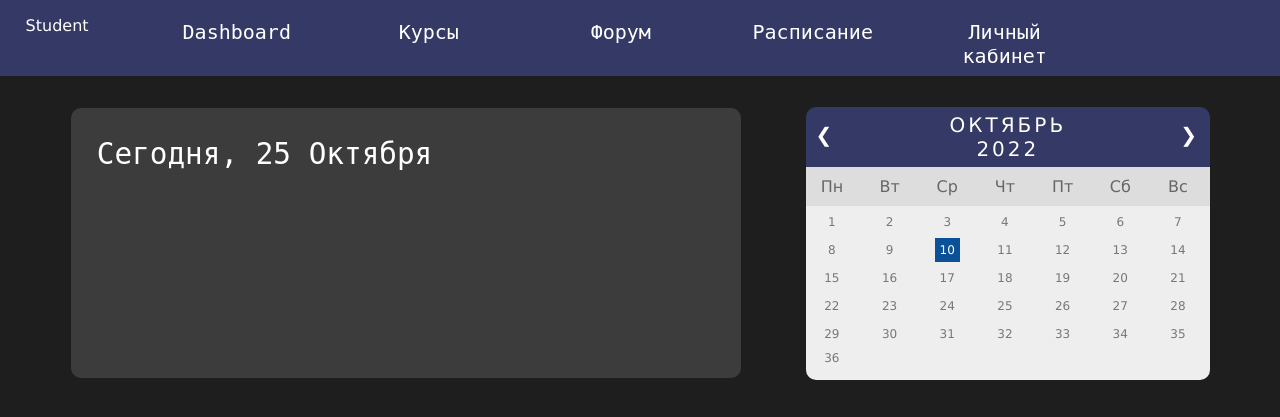
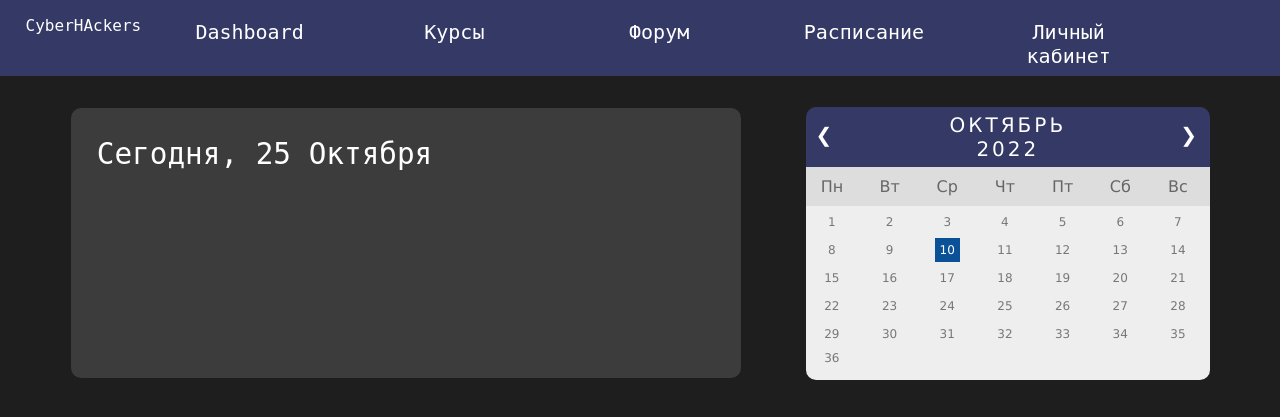
Before and after one commit to Ki4EH/cyberHackers_hakaton, a Flask app: template templates/homepage.html in a window 1280 px wide. Shown: the top 417 px of the page. Run offline with Flask 3, Linux system fonts and the light colour scheme; the template is opened without the code that fills it, so the values that code supplies are empty.

Commit message:
change css

```diff
--- a/static/css/style.css
+++ b/static/css/style.css
@@ -11,8 +11,9 @@ h1 {
 
 nav {
     background: #343965;
-    position: fixed;
+    position: absolute;
     display: flex;
+    text-align: center;
     top: 0;
     right: 0;
     left: 0;
@@ -21,6 +22,8 @@ nav {
     color: white;
     margin-left: 2%;
     width: 8%;
+    font-family: monospace;
+    font-size: 16px;
     display: inline-block;
 }
 .nav-item {
@@ -29,7 +32,7 @@ nav {
     font-size: 20px;
     font-family: monospace;
     background-color: #343965;
-    margin-left: 2%;
+    margin-left: 3%;
     padding-top: 20px;
     padding-bottom: 0.6%;
     width: 13%;
@@ -45,7 +48,7 @@ nav {
     font-size: 20px;
     font-family: monospace;
     background-color: #2a2e52;
-    margin-left: 2%;
+    margin-left: 3%;
     padding-top: 22px;
     padding-bottom: 0.6%;
     width: 13%;
--- a/templates/homepage.html
+++ b/templates/homepage.html
@@ -6,7 +6,7 @@
 <body>
 
 <nav>
-    <p class="dashboard-name">Student</p>
+    <p class="dashboard-name">CyberHAckers</p>
     <a class="nav-item">Dashboard</a>
     <a class="nav-item">Курсы</a>
     <a class="nav-item">Форум</a>
```
